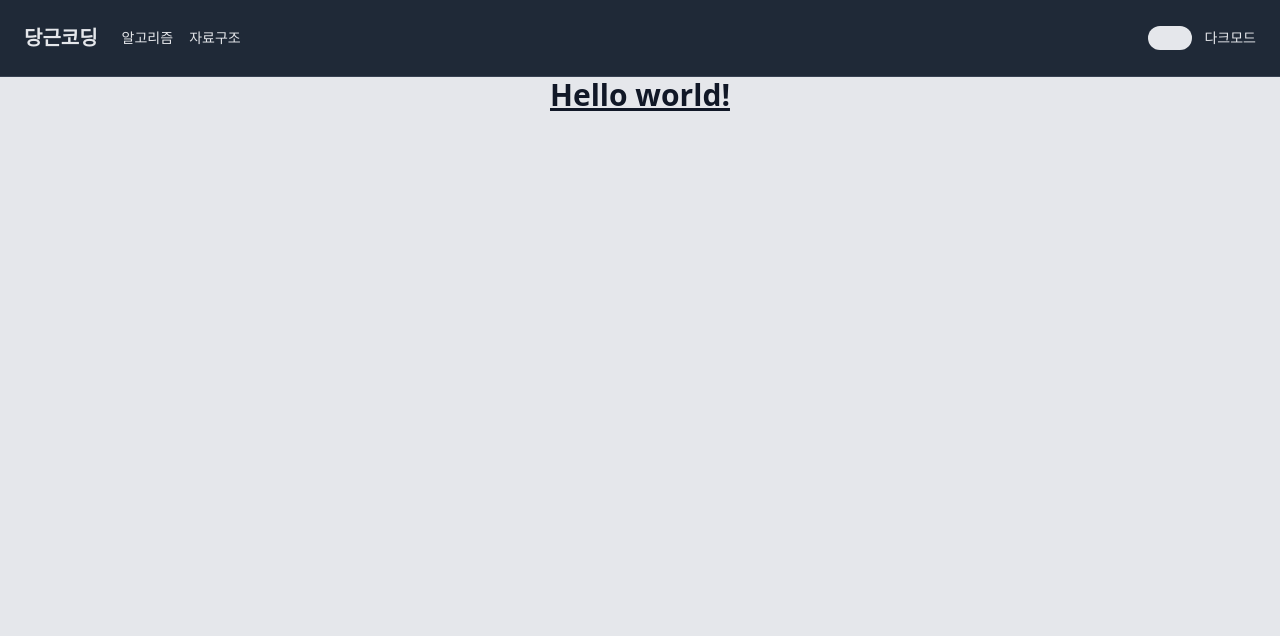
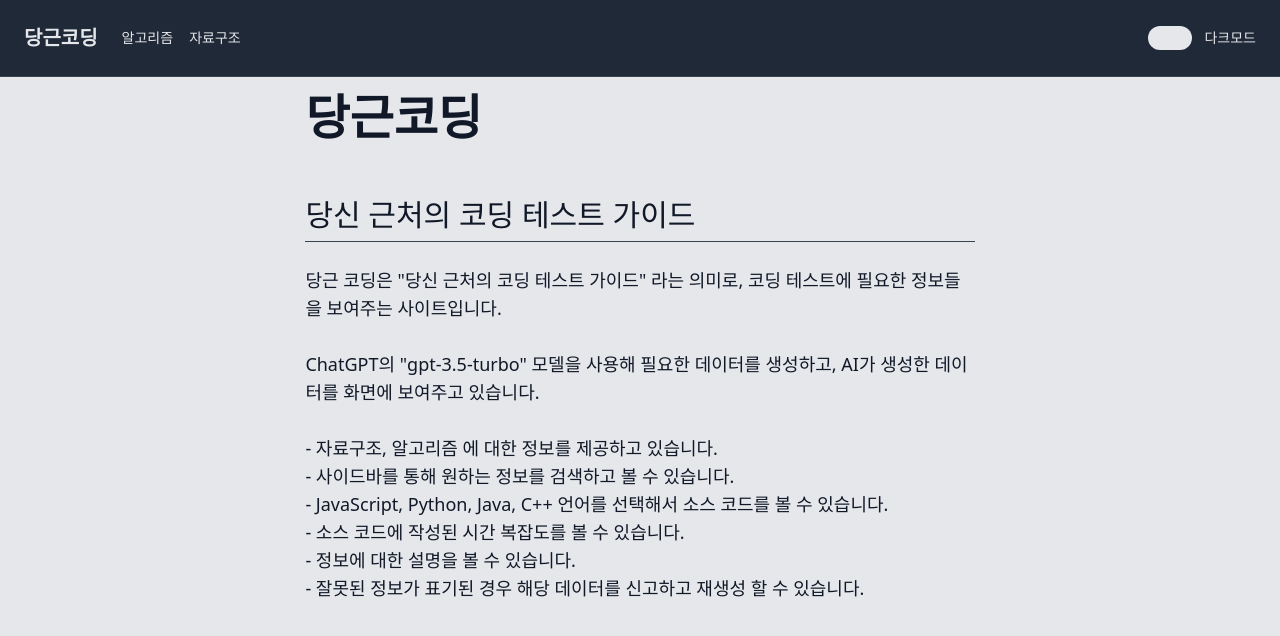
Before and after one commit to shyuuuuni/carrot-coding, a Next.js app: page / in a window 1280 px wide. Shown: the top 636 px of the page. Built offline with nearby package versions, Linux system fonts and the light colour scheme.

Commit message:
feat: 메인 화면에 README.md 내용 추가

```diff
--- a/src/pages/index.tsx
+++ b/src/pages/index.tsx
@@ -1,3 +1,23 @@
+import IndexPostContents from "@/components/organisms/IndexPostContents";
+
+const INTRODUCTION = `당근 코딩은 "당신 근처의 코딩 테스트 가이드" 라는 의미로, 코딩 테스트에 필요한 정보들을 보여주는 사이트입니다.
+
+ChatGPT의 "gpt-3.5-turbo" 모델을 사용해 필요한 데이터를 생성하고, AI가 생성한 데이터를 화면에 보여주고 있습니다.
+
+- 자료구조, 알고리즘 에 대한 정보를 제공하고 있습니다.
+- 사이드바를 통해 원하는 정보를 검색하고 볼 수 있습니다.
+- JavaScript, Python, Java, C++ 언어를 선택해서 소스 코드를 볼 수 있습니다.
+- 소스 코드에 작성된 시간 복잡도를 볼 수 있습니다.
+- 정보에 대한 설명을 볼 수 있습니다.
+- 잘못된 정보가 표기된 경우 해당 데이터를 신고하고 재생성 할 수 있습니다.
+`;
+
 export default function Home() {
-  return <h1 className="text-3xl font-bold underline">Hello world!</h1>;
+  return (
+    <IndexPostContents
+      title="당근코딩"
+      header="당신 근처의 코딩 테스트 가이드"
+      text={INTRODUCTION}
+    />
+  );
 }
```
